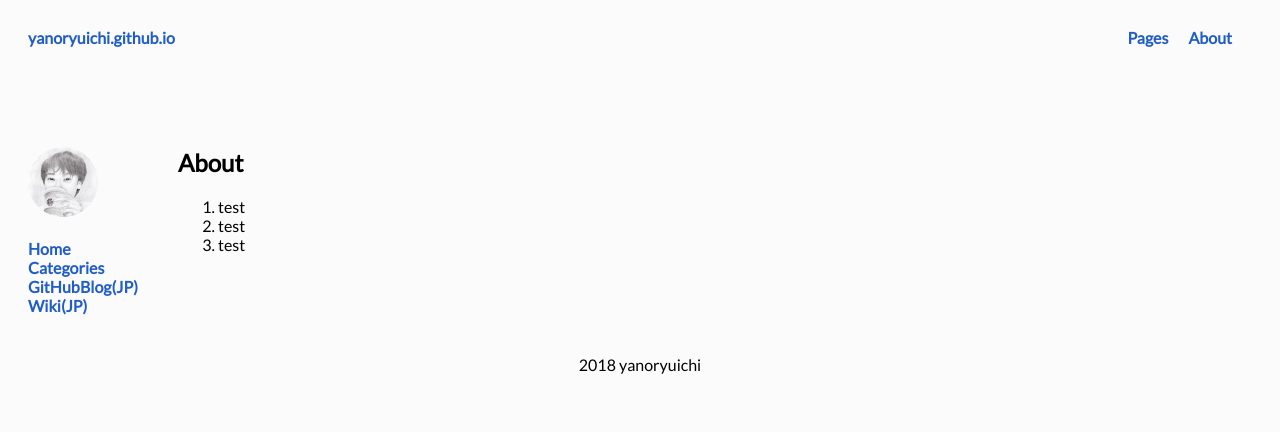
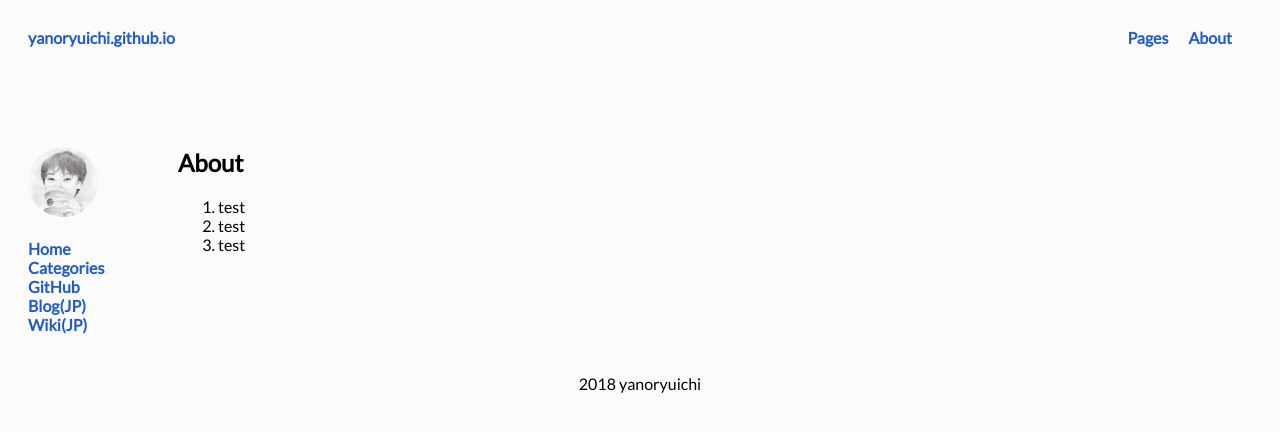
Before and after one commit to yanoryuichi/yanoryuichi.github.io, a Jekyll site: the page built from about.md, in a window 1280 px wide. Shown: the top 432 px of the page. Built offline with Jekyll 4.4.1, drawn with Linux system fonts in a browser that asks for light colours; some web fonts are replaced; our own code applies the rules of GitHub Pages for plain Markdown files.

Commit message:
Update style.css

```diff
--- a/css/style.css
+++ b/css/style.css
@@ -29,9 +29,10 @@
   display: flex;
   flex-direction: row;
   flex-wrap: wrap;
-  justify-content: space-between;
+  justify-content: flex-start;
 }
 
 #menu nav li {
   list-style: none;
+  width: 85px;
 }
```
